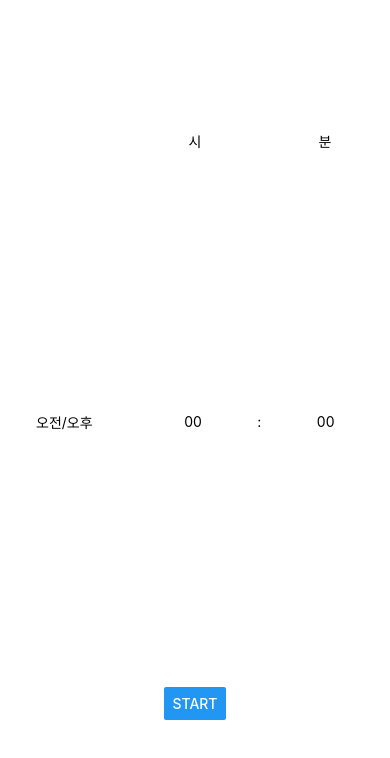
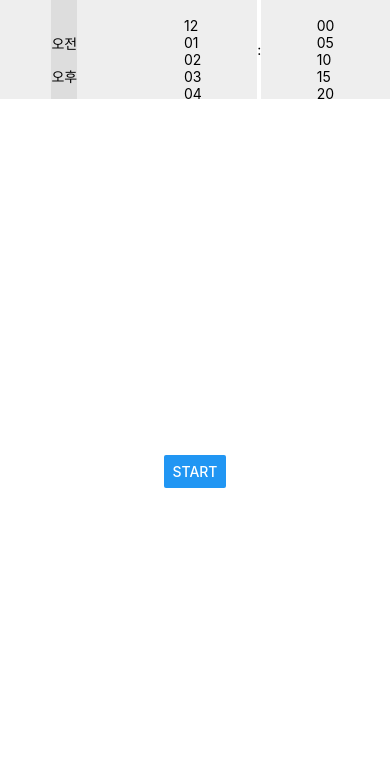
Before and after one commit to knsnyo/ReactNative-practice, a React Native app in the folder alarm/: screen / in a window 390 px wide. Shown: the top 758 px of the page. Built offline with nearby package versions, Linux system fonts and the light colour scheme.

Commit message:
20220710 scroll 1

```diff
--- a/alarm/App.js
+++ b/alarm/App.js
@@ -1,34 +1,43 @@
-import { StatusBar } from "expo-status-bar";
-import { StyleSheet, Text, View, Button } from "react-native";
+import { StyleSheet, Text, View, Button, ScrollView, Pressable, } from "react-native";
 
 export default function App() {
+  const ampm = [" ", "오전", "오후", " ",];
+  const hour = [" ","12", "01", "02", "03", "04", "05", "06", "07", "08", "09", "10", "11", " ",];
+  const min = [" ","00", "05", "10", "15", "20", "25", "30", "35", "40", "45", "50", "55", " ",];
   return (
     <View style={styles.container}>
       <View style={styles.row}>
         <View style={styles.section}>
-          <Text style={styles.text}></Text>
+          <ScrollView style={styles.scroll}>
+            {ampm.map((data) => (
+              <Pressable style={styles.item}>
+                <Text>{data}</Text>
+              </Pressable>
+            ))}
+          </ScrollView>
         </View>
         <View style={styles.section}>
-          <Text>시</Text>
-        </View>
-        <View style={styles.section}>
-          <Text>분</Text>
-        </View>
-      </View>
-      <View style={styles.row}>
-        <View style={styles.section}>
-          <Text>오전/오후</Text>
-        </View>
-        <View style={styles.section}>
-          <Text>00</Text>
+          <ScrollView>
+            {hour.map((data) => (
+              <Pressable>
+                <Text>{data}</Text>
+              </Pressable>
+            ))}
+          </ScrollView>
         </View>
         <Text>:</Text>
         <View style={styles.section}>
-          <Text>00</Text>
+          <ScrollView>
+            {min.map((data) => (
+              <Pressable>
+                <Text>{data}</Text>
+              </Pressable>
+            ))}
+          </ScrollView>
         </View>
       </View>
       <View style={styles.container}>
-        <Button title="START" onPress/>
+        <Button title="START" onPress />
       </View>
     </View>
   );
@@ -42,20 +51,29 @@ const styles = StyleSheet.create({
     justifyContent: "center",
   },
   row: {
-    flex: 1,
     backgroundColor: "#fff",
     justifyContent: "center",
     alignItems: "center",
     flexDirection: "row",
     width: "100%",
+    height: 99,
   },
   section: {
-    flex: 1,
-    backgroundColor: "#fff",
+    backgroundColor: "#eee",
     justifyContent: "center",
     alignItems: "center",
+    height: "100%",
+    width: "33%"
   },
   text: {
     textAlign: "center",
   },
+  scroll: {
+    backgroundColor: "#ddd",
+    height: "100%",
+  },
+  item: {
+    height: 33,
+    //backgroundColor: "#ddd",
+  }
 });
```
